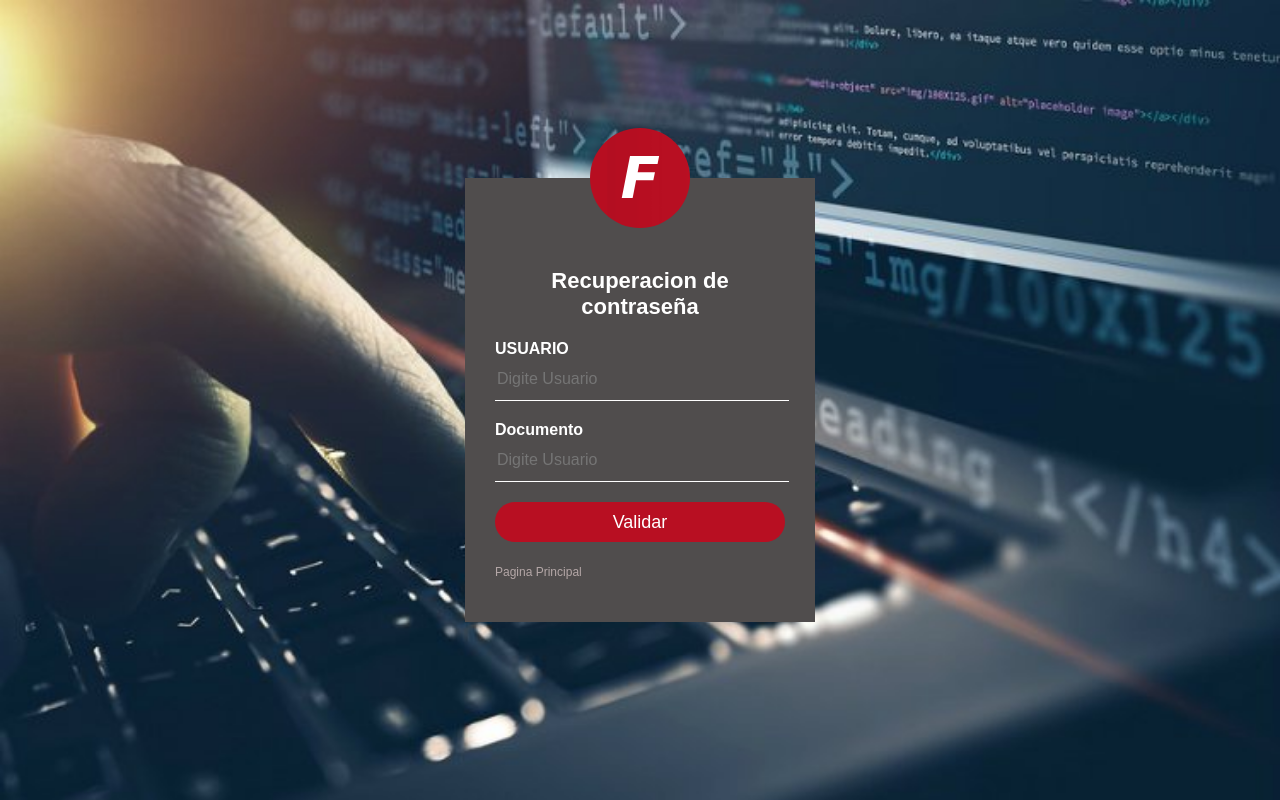
After one commit to JulioCortazar2307/Prueba-pdo, a PHP site: page /validarcorreo.php in a window 1280 px wide. The commit adds this page. Run offline with PHP 8.4, Linux system fonts and the light colour scheme.

```diff
--- a/controller/inicio.php
+++ b/controller/inicio.php
@@ -32,7 +32,12 @@ if ($_POST["inicio"]) {
         if ($_SESSION['tipo']== 3) {
             header("location:../model/funcionario/index.php");
         }
+        else{
+           echo '<script> alert("usuario o cantraseña incorrrectos")</scritp>' ;
+           header("location:../index.html");
+        }
     }
+
     else{
         echo '<script> alert("usuario no encontrado")</scritp>' ;
     }
--- a/index.html
+++ b/index.html
@@ -31,7 +31,7 @@
             <!-- caja de texto donde el usuario coloca la contraseña -->
             <input type="submit" name="inicio" id="inicio" value="Validar">
             <!--Crear el boton-->
-            <a href="validarcorreo.html">Recordar Contraseña?</a>
+            <a href="validarcorreo.php">Recordar Contraseña?</a>
             <!--sirve para crear hiperviculos o enlaces a otras paginas-->
             <br>
             <!--Crea un salto de linea-->
--- a/registrousu.php
+++ b/registrousu.php
@@ -32,6 +32,8 @@
      $sql = $con->prepare("INSERT INTO user (documento, nombres, contrasena, user, id_tip_user) VALUES (?, ?, ?, ?, ?)");
      $sql -> execute([$doc, $name, $hashing, $user, $rol]);
      echo "<script>alert('Usuario registrado exitosamente');</script>";
+     echo "<script>window.location='index.html'</script>";
+
     }
   }
 ?>
@@ -70,7 +72,7 @@
                 ?>
             </select>
             <input type="submit" name="registro" id="registro" value="Registrarse">
-            <a href="validarcorreo.html">Recordar Contraseña?</a>
+            <a href="validarcorreo.php">Recordar Contraseña?</a>
             <br>
             <a href="registrousu.php">Registrarme?</a>
         </form>
--- /dev/null
+++ b/validarcorreo.php
@@ -0,0 +1,65 @@
+<?php
+session_start();
+ require_once("database/connection.php");
+ $db = new database;
+ $con = $db->conectar();
+?>
+<?php
+if(isset($_POST["inicio"])){
+    $usuario= $_POST['usuario'];
+    $documento= $_POST['documento'];
+
+    if($documento == "" ||  $usuario == ""){
+      echo "<script>alert('Por favor rellene todos los campos');</script>";
+      echo "<script>window.location='validarcorreo.php'</script>";
+    }
+
+    $sql = $con-> prepare("select * from user where documento = ? and user = ?");
+    $sql -> execute([$documento, $usuario]);
+    $fila = $sql -> fetch();
+
+    if($fila){
+        $_SESSION['documento'] = $fila ['documento'];
+        echo "<script>window.location='cambiarcontrasena.php'</script>";
+
+    }
+    else{
+        echo "<script>alert('usuario no encontrado intente de nuevo');</script>";
+        echo "<script>window.location='validarcorreo.php'</script>";
+    }
+
+
+}
+?>
+<!DOCTYPE html>
+<html lang="en">
+<head>
+    <meta charset="utf-8">
+    <title>Recuperacion de contrasena</title>
+    <link rel="stylesheet" href="controller/css/style.css">
+</head>
+<body onload="form1.usuario.focus()">
+    <div class="login-box">
+        <!--crea una caja imaginaria-->
+        <img src="controller/image/logo.png" class="avatar" alt="Avatar Image">
+        <!--insertamos una imagen-->
+        <h1>Recuperacion de contraseña</h1>
+        <!--Inserta titulo-->
+        <form method="POST" name="form1" id="form1" autocomplete="off">
+            <label for="usuario">USUARIO </label>
+            <!-- etiqueta lo que se le muestra el usuario -->
+            <input type="text" name="usuario" id="usuario" placeholder="Digite Usuario">
+            <label for="Documento">Documento</label>
+            <!-- etiqueta lo que se le muestra el usuario -->
+            <input type="text" name="documento" id="documento" placeholder="Digite Usuario">
+            <!-- boton-->
+            <input type="submit" name="inicio" id="inicio" value="Validar">
+            <!--Crear el boton-->
+            <br>
+            <!--Crea un salto de linea-->
+            <a href="index.html">Pagina Principal</a>
+
+        </form>
+    </div>
+</body>
+</html>
```
Also changed, not shown: cambiarcontrasena.php (added, +61 -0 lines).
